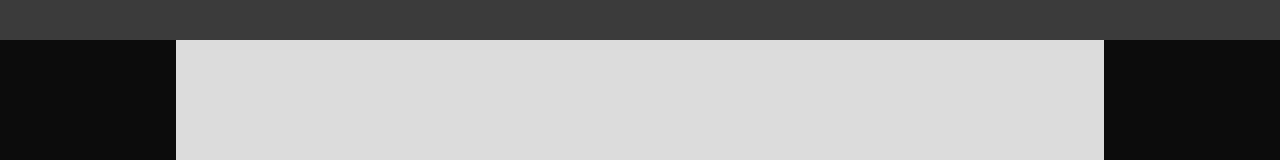
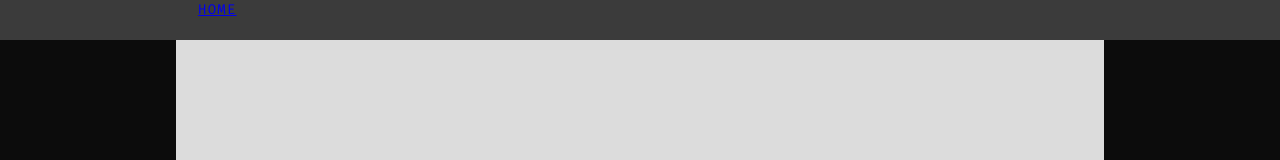
Before and after one commit to xvvas/jsx-perse-dev-portafolio, a React (Vite) app: page / in a window 1280 px wide. Shown: the top 160 px of the page. Built offline with nearby package versions, Linux system fonts and the light colour scheme.

Commit message:
add new shortcut to import png assets

```diff
--- a/jsconfig.json
+++ b/jsconfig.json
@@ -4,6 +4,9 @@
     "paths": {
       "@/*": [
         "src/*"
+      ],
+      "@ap/*":[
+        "src/assets/png"
       ],
       "@ct/*":[
         "src/components/templates/*"
--- a/src/components/global/landingNav/landingNav.jsx
+++ b/src/components/global/landingNav/landingNav.jsx
@@ -1,9 +1,12 @@
-import { ContainerNav } from "../../util/containers/Containers";
+import { BtnNav } from "@cu/interface/btns/Btns";
+import { ContainerNav } from "@cu/containers/Containers";
 
 export default function LandingNav(){
     return(
         <ContainerNav>
-
+            <BtnNav
+                label={"HOME"}
+            />
         </ContainerNav>
     )
 }
--- a/src/components/util/interface/btns/Btns.jsx
+++ b/src/components/util/interface/btns/Btns.jsx
@@ -54,7 +54,7 @@ BtnLink .propTypes = {
 
 export function BtnNav({className, label, to}){
     return(
-        <Link to={to} className={`className`}>
+        <Link to={to} className={`BtnNav ${className}`}>
             <TypeButton>{label}</TypeButton>
             <div className='hoverline'></div>
         </Link>
--- a/vite.config.js
+++ b/vite.config.js
@@ -8,6 +8,7 @@ export default defineConfig({
   resolve: {
     alias: {
       '@': fileURLToPath(new URL('./src', import.meta.url)),
+      '@ap': fileURLToPath(new URL('./src/assets/png')),
       '@ct': fileURLToPath(new URL('./src/components/templates', import.meta.url)),
       '@cg': fileURLToPath(new URL('./src/components/global', import.meta.url)),
       '@ce': fileURLToPath(new URL('./src/components/pages', import.meta.url)),
```
